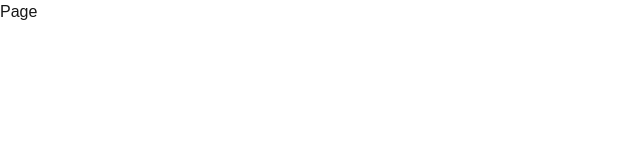
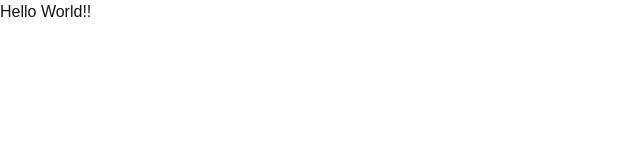
Before and after one commit to amangupta20/auctify, a Next.js app: page /Home in a window 1280 px wide. Shown: the top 160 px of the page, without its empty margins (0-640 px from the left). Built offline with nearby package versions, Linux system fonts and the light colour scheme.

Commit message:
Changing Page

```diff
--- a/app/Home/page.tsx
+++ b/app/Home/page.tsx
@@ -3,7 +3,7 @@ import React from 'react';
 const Page = () => {
   return (
     <div>
-      Page
+        Hello World!!
     </div>
   );
 };
```
